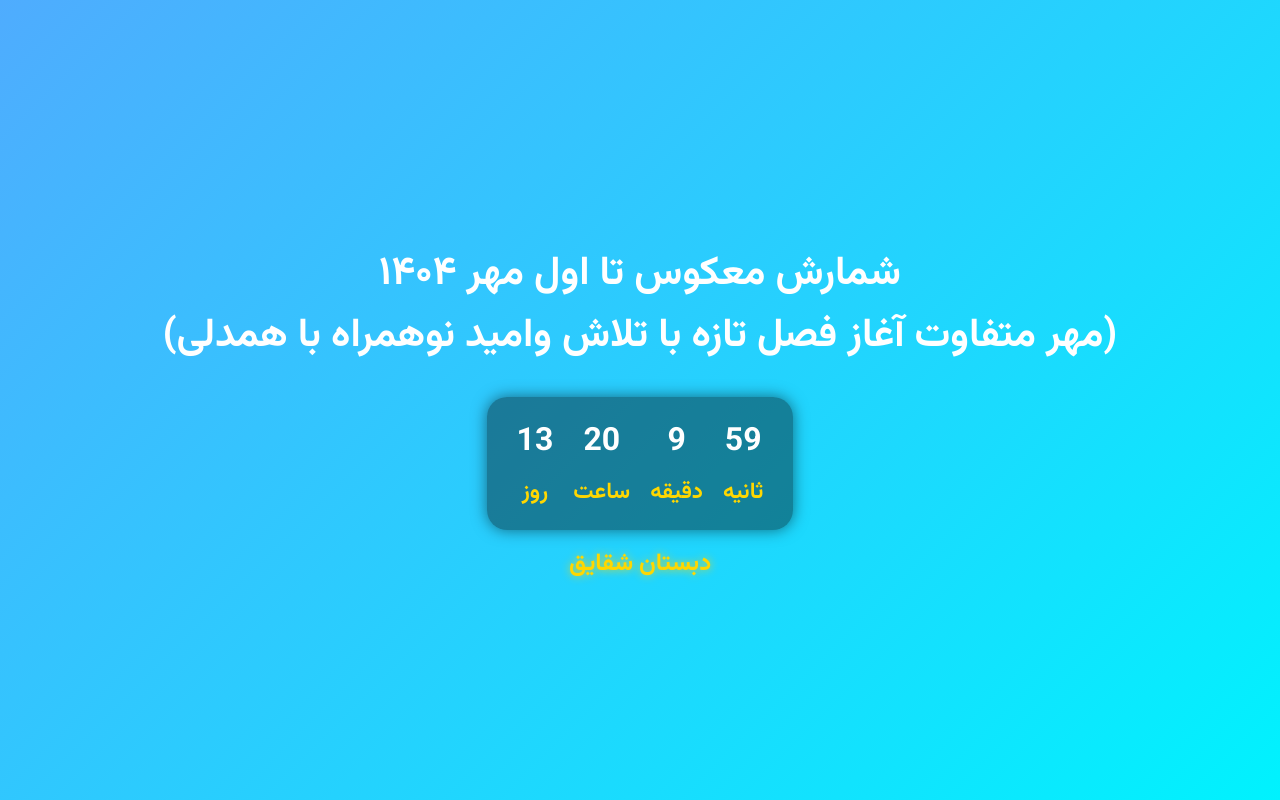
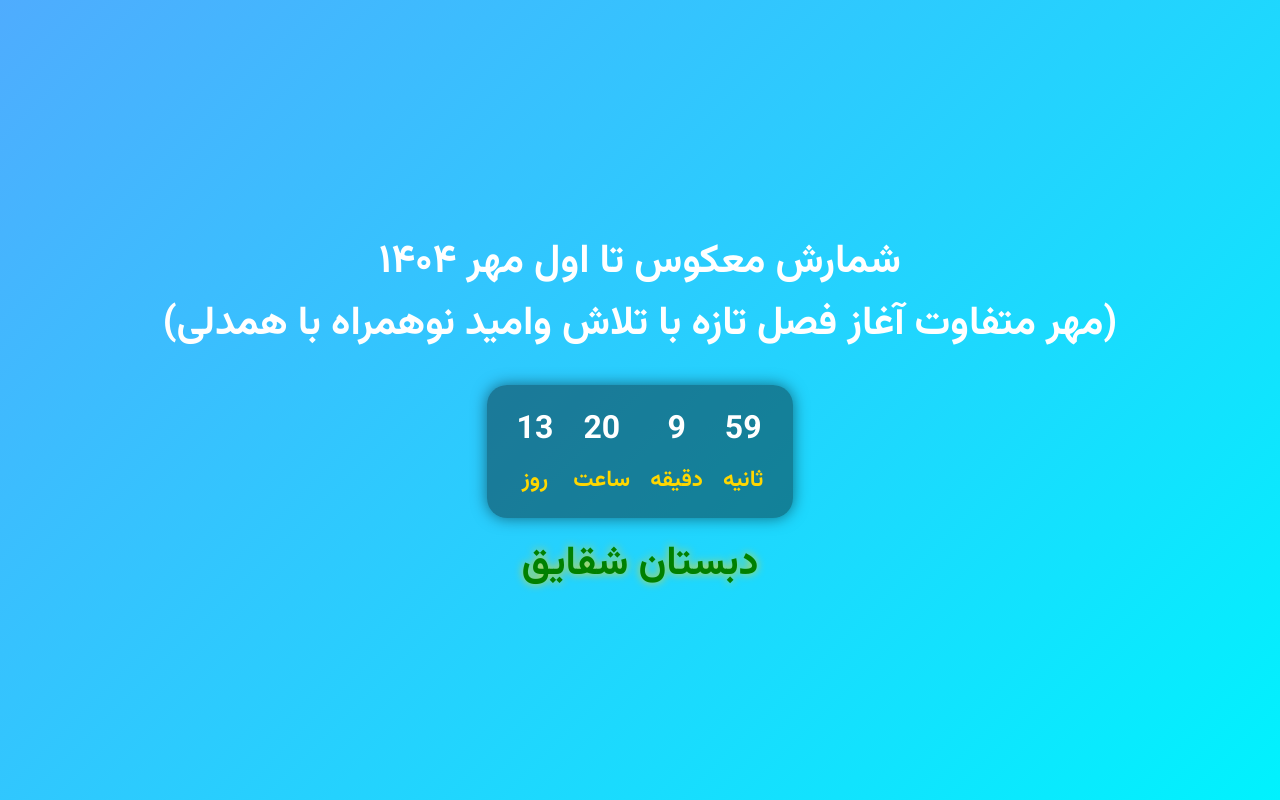
Before and after one commit to rezast420-tech/school-timer, a Flask app: page / in a window 1280 px wide. Run offline with Flask 3, Linux system fonts and the light colour scheme.

Commit message:
Update index.html

```diff
--- a/templates/index.html
+++ b/templates/index.html
@@ -55,9 +55,9 @@
     /* کلمه یاورزاده زیر تایمر و کوچکتر */
     .name {
       display: block;
-      font-size: 1.5em; /* کوچکتر از تایمر */
+      font-size: 2.5em; /* کوچکتر از تایمر */
       font-weight: bold;
-      color: gold;
+      color: green;
       text-shadow: 0 0 8px rgba(255,215,0,0.8);
       margin-top: 15px;
     }
```
